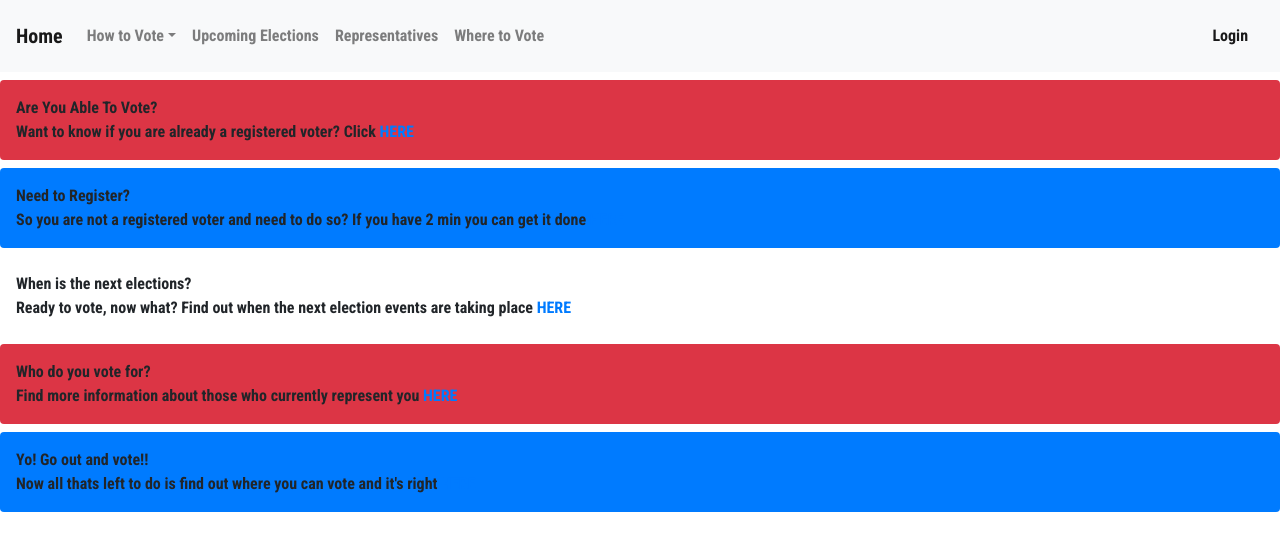
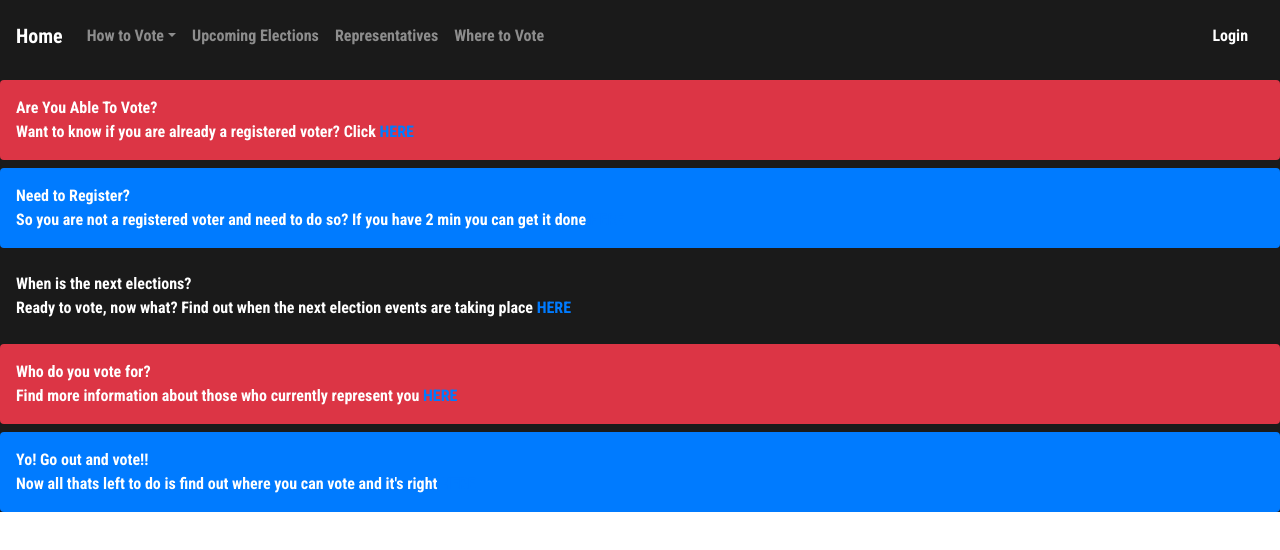
Before and after one commit to Sal-C/YO-I-AM-GONNA-VOTE, a React (Create React App) app in the folder client/: page / in a window 1280 px wide. Shown: the top 550 px of the page. Built offline with nearby package versions, Linux system fonts and the light colour scheme; what react-geocode, react-google-maps would draw is missing.

Commit message:
navbar styling

```diff
--- a/client/src/App.css
+++ b/client/src/App.css
@@ -1,3 +1,10 @@
 #universal-styling{
     font-family: 'Roboto Condensed', sans-serif;
+    background-color: rgb(26, 26, 26);
+    color: #ffffff;
 }
+
+#react-navbar{
+    background-color: transparent;
+    color: white;
+}
--- a/client/src/components/NavBar/index.js
+++ b/client/src/components/NavBar/index.js
@@ -21,7 +21,7 @@ const NavBar = (props) => {
 
   return (
     <div>
-      <Navbar color="light" light expand="md">
+      <Navbar dark id="react-navbar" expand="md">
         <NavbarBrand href="/">Home</NavbarBrand>
         <NavbarToggler onClick={toggle} />
         <Collapse isOpen={isOpen} navbar>
@@ -30,7 +30,7 @@ const NavBar = (props) => {
               <DropdownToggle nav caret>
                 How to Vote
               </DropdownToggle>
-              <DropdownMenu right>
+              <DropdownMenu right className="bg-dark text-white">
                 <DropdownItem>
                   <NavLink href="/register">Register to Vote</NavLink>
                 </DropdownItem>
```
